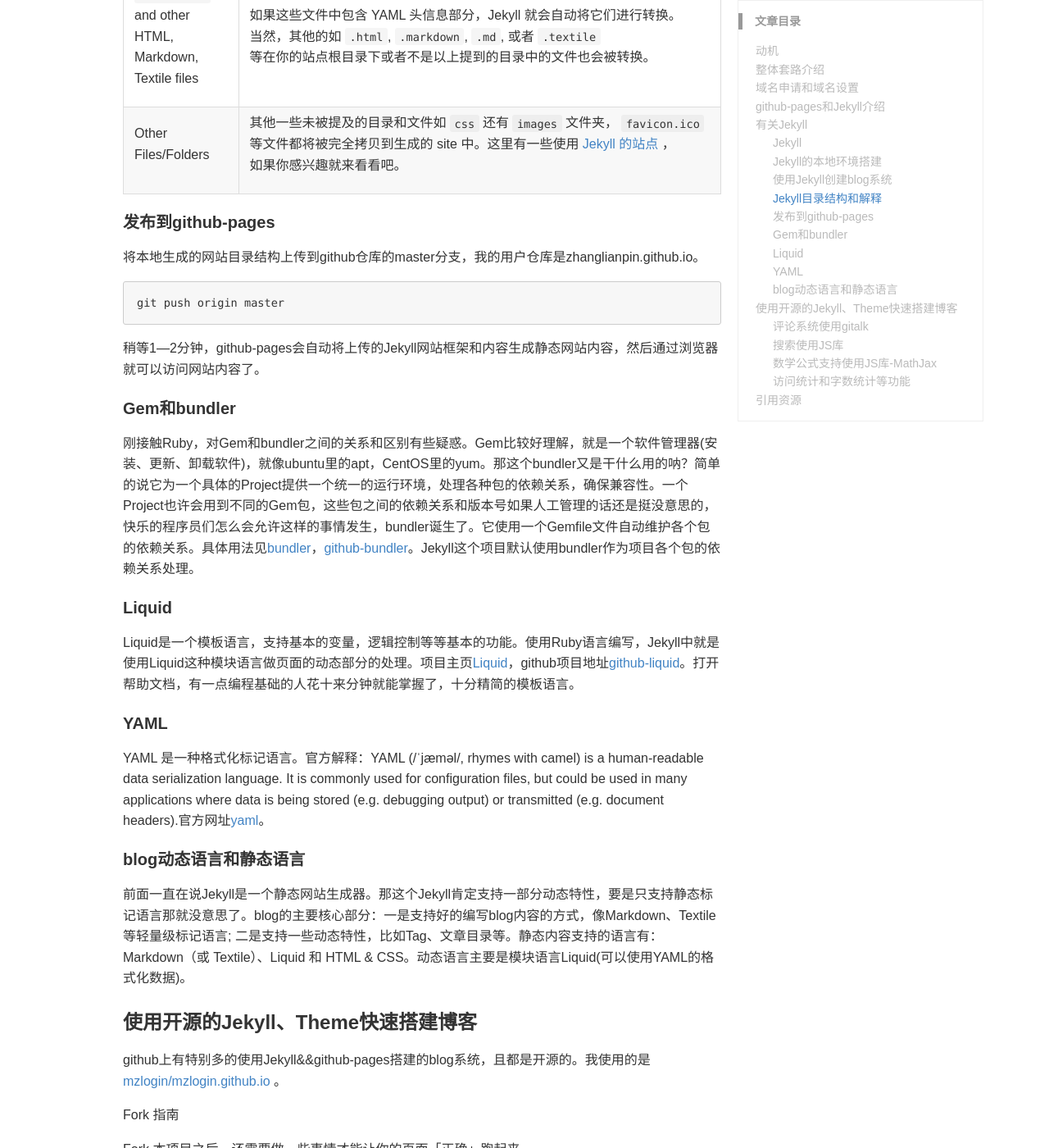
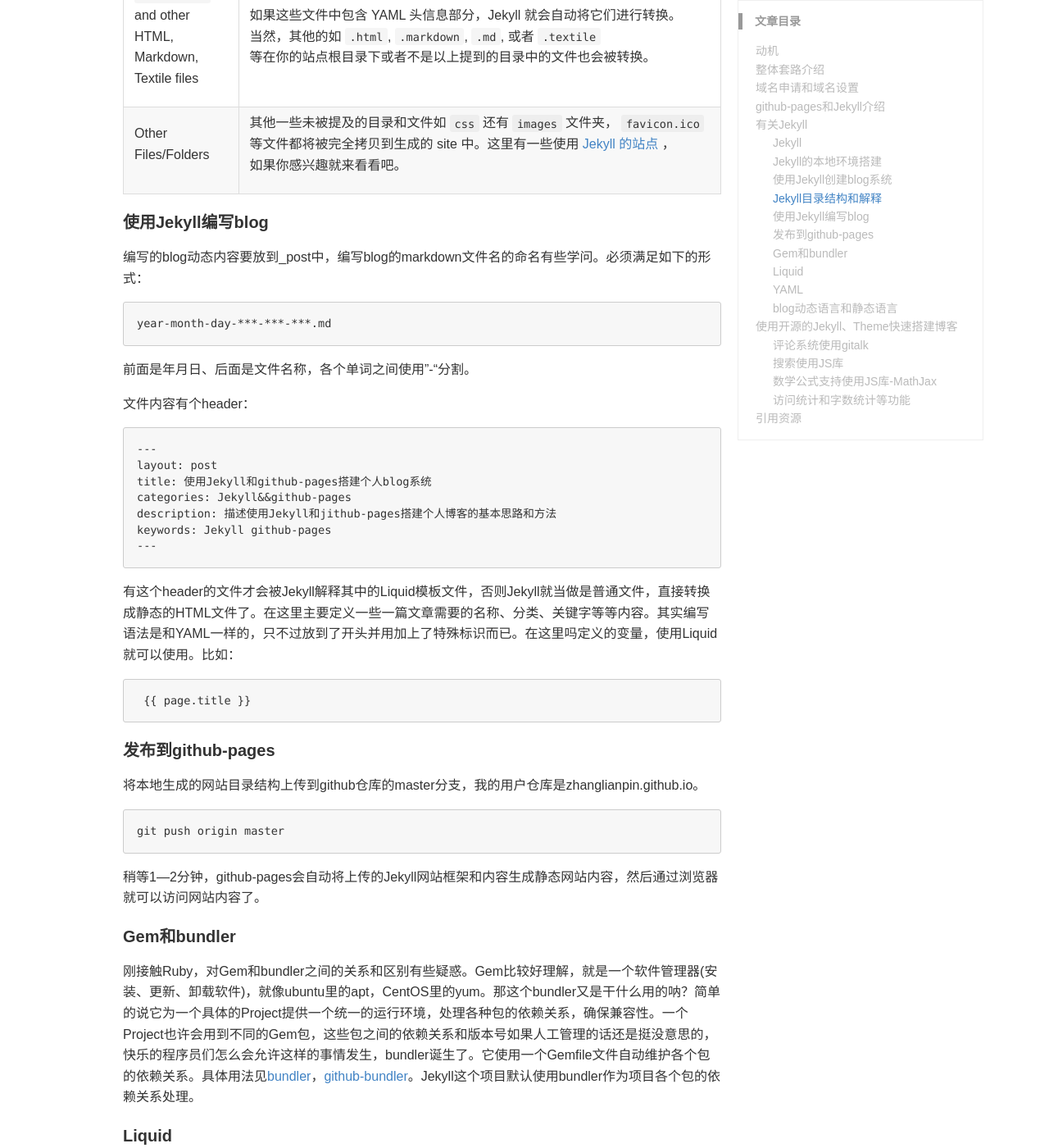
Before and after one commit to zhanglianpin/zhanglianpin.github.io, a Jekyll site: the page built from _posts/2018-02-27-blog-by-jekyll&&github-pages.md, in a window 1280 px wide and 1400 px high, scrolled down 6158 px. Shown: the whole window at 82% size. Built offline with Jekyll 4.4.1, drawn with Linux system fonts in a browser that asks for light colours; comment, search, counter and statistics services are not loaded; some of the changed text lies outside the part shown.

Commit message:
Update blog blog-by-jekyll&&github-pages.md

````diff
--- a/_posts/2018-02-27-blog-by-jekyll&&github-pages.md
+++ b/_posts/2018-02-27-blog-by-jekyll&&github-pages.md
@@ -278,6 +278,34 @@ Jekyll 的核心其实是一个文本转换引擎。它的概念其实就是：
 </table>
 </div>
 
+
+#### 使用Jekyll编写blog
+
+编写的blog动态内容要放到_post中，编写blog的markdown文件名的命名有些学问。必须满足如下的形式：
+
+```
+year-month-day-***-***-***.md
+```
+前面是年月日、后面是文件名称，各个单词之间使用"-"分割。
+
+文件内容有个header：
+
+```
+---
+layout: post
+title: 使用Jekyll和github-pages搭建个人blog系统
+categories: Jekyll&&github-pages
+description: 描述使用Jekyll和jithub-pages搭建个人博客的基本思路和方法
+keywords: Jekyll github-pages
+---
+```
+
+有这个header的文件才会被Jekyll解释其中的Liquid模板文件，否则Jekyll就当做是普通文件，直接转换成静态的HTML文件了。在这里主要定义一些一篇文章需要的名称、分类、关键字等等内容。其实编写语法是和YAML一样的，只不过放到了开头并用加上了特殊标识而已。在这里吗定义的变量，使用Liquid就可以使用。比如：
+
+```
+{% raw%} {{ page.title }} {% endraw%}
+```
+
 #### 发布到github-pages
 
 将本地生成的网站目录结构上传到github仓库的master分支，我的用户仓库是zhanglianpin.github.io。
@@ -401,7 +429,10 @@ var gitalk = new Gitalk({
 
 
 简单说明一下上述参数，前面说了gitalk使用的是github project的issue功能实现的，因此上述参数大部分都和project的issue有关系。
-repo指定那个github 仓库作为存储issue的地方，我的仓库是：[blog-comments][github-zhanglianpin.io-blog-comments]。owner和admin都是github的账号，我的是zhanglianpin。
+repo指定那个github 仓库作为存储issue的地方，我的仓库是：[blog-comments][github-zhanglianpin.io-blog-comments]。owner和admin都是github的账号，我的是zhanglianpin。id是在github上创建issue时使用的一个label，github的issue中label是有长度限制的(50个字符以内)。我们这里使用的page.url，因此建议发布博客时文件名不要太长。
+
+> 发布博客时文件名不要超过40个字符。
+
 clientID和clientSecret是用户授权github账号登陆第三方网站使用的。就像我现在的blog系统，如果在网站上点击使用github登陆按钮会跳转到授权页面，让你授权github账号登陆本blog的评论系统。
 ![gitalk-login](/images/posts/2018-02-27-build-blog-using-jekyll-and-github-pages/gitalk-login.png "gitalk-login")
 
@@ -420,12 +451,26 @@ clientID和clientSecret是用户授权github账号登陆第三方网站使用的
 Markdown默认没有数学公式的支持，当然需要第三方插件，最简单的方式当然是外部JS库喽。使用MathJax的方法很简单：
 
 ```javascript
-<script type="text/javascript"
-        src="http://cdn.mathjax.org/mathjax/latest/MathJax.js?config=TeX-AMS-MML_HTMLorMML">
-</script>
+{% raw %}
+	{% if page.mathjax  %}
+		<script type="text/javascript" src="https://basis-learning.github.io/MathJax/MathJax.js?config=TeX-AMS-MML_HTMLorMML"></script>
+	{% endif %}
+{% endraw %}
 ```
 
-我把这个外部js库放在了Jekyll的[_inclus/header.html][github-zhanglianpin.io-includes-header.html]。
+我把这个外部js库放在了Jekyll的[_inclus/foot.html][github-zhanglianpin.io-includes-foot.html],在发布blog时的header中设置page.mathjax就可以使用mathjax这个js库，没有数学公式的blog不设置此选项，也防止了没有数学公式的blog加载mathjax。
+
+```yml
+---
+layout: post
+title: 聊聊量子计算机那些事
+categories: QuantumComputer
+description: 聊聊量子计算机那些事
+keywords: 量子计算机 量子算法
+mathjax: true
+---
+
+```
 
 
 #### 访问统计和字数统计等功能
````
Also changed, not shown: other parts of _posts/2018-02-27-blog-by-jekyll&&github-pages.md (+1 -1 lines).
